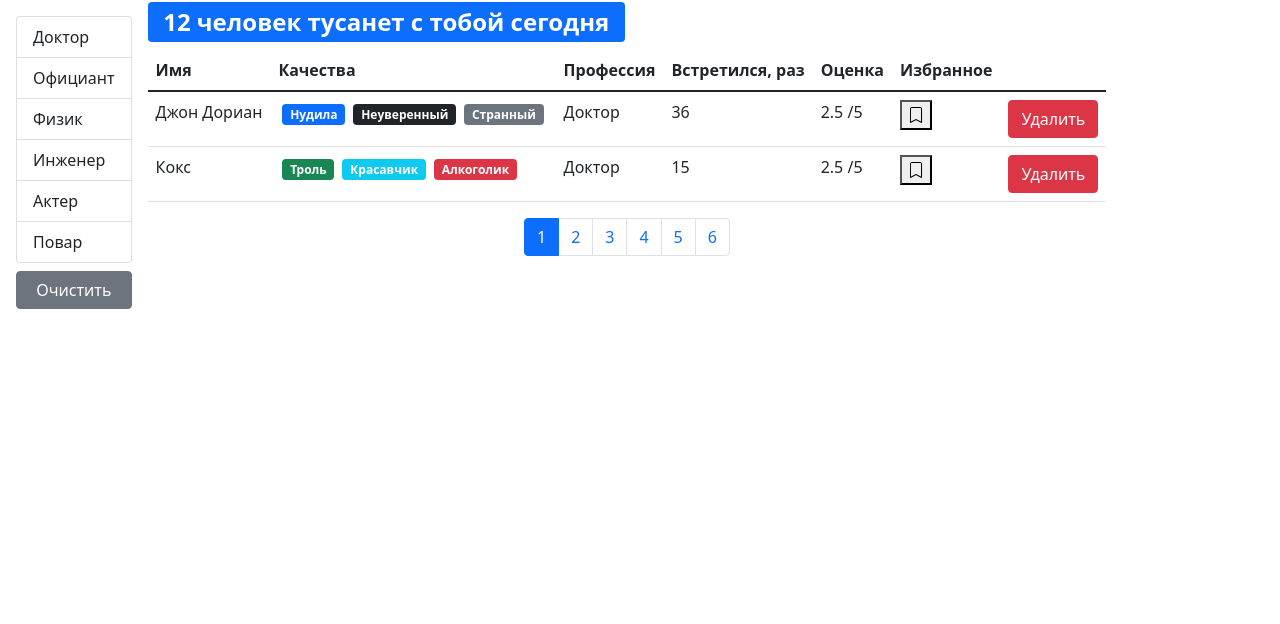
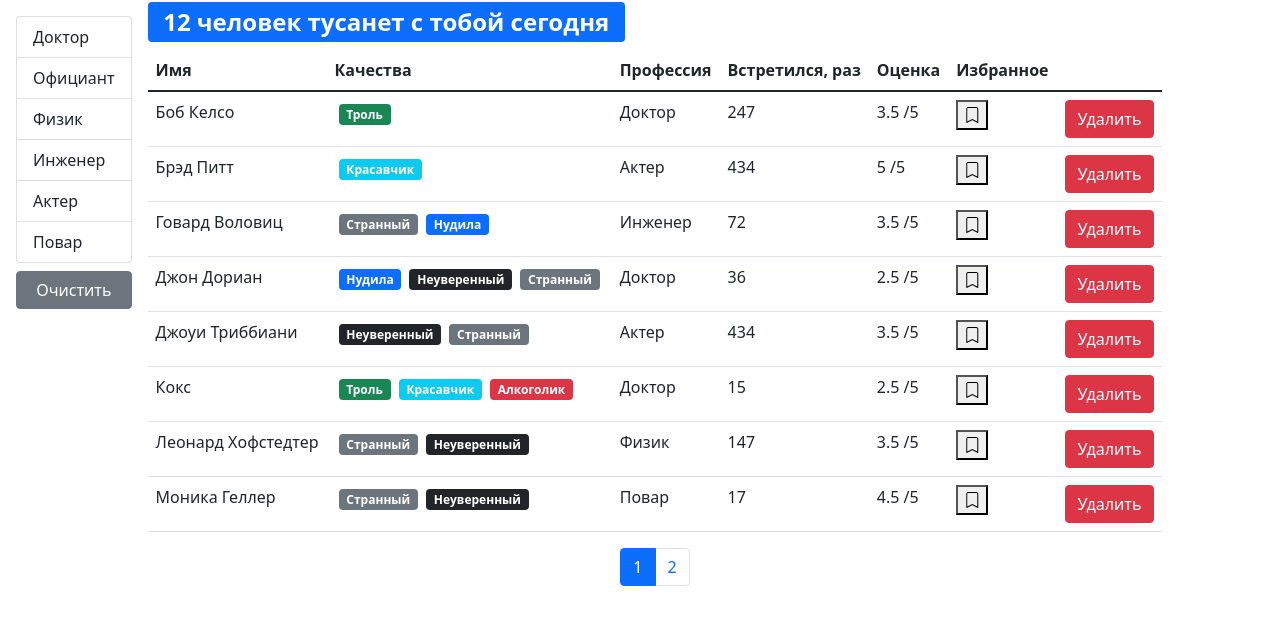
Before and after one commit to E1ectRoman/kursovaya, a React (Create React App) app: page / in a window 1280 px wide. Shown: the top 624 px of the page. Built offline with nearby package versions, Linux system fonts and the light colour scheme.

Commit message:
делаю 7урок, посмотрел 3 видео

```diff
--- /dev/null
+++ b/src/app/components/userTable.jsx
@@ -0,0 +1,34 @@
+import React from 'react';
+import User from "./user";
+import PropTypes from "prop-types";
+
+const UserTable = ({users, onSort, ...rest}) => {
+  return (
+    <table className="table">
+      <thead>
+      <tr>
+        <th onClick={() => onSort('name')} scope="col">Имя</th>
+        <th scope="col">Качества</th>
+        <th onClick={() => onSort('profession.name')} scope="col">Профессия</th>
+        <th onClick={() => onSort('completedMeetings')} scope="col">Встретился, раз</th>
+        <th onClick={() => onSort('rate')} scope="col">Оценка</th>
+        <th onClick={() => onSort('bookmark')} scope="col">Избранное</th>
+        <th/>
+      </tr>
+      </thead>
+      <tbody>
+      {users.map((user) => (
+        <User {...rest} {...user} key={user._id}/>
+      ))}
+      </tbody>
+    </table>
+  );
+}
+
+UserTable.propTypes = {
+  users: PropTypes.array.isRequired,
+  onSort: PropTypes.func.isRequired,
+}
+
+
+export default UserTable;
--- a/src/app/components/users.jsx
+++ b/src/app/components/users.jsx
@@ -2,17 +2,19 @@
 import PropTypes from "prop-types";
 import {paginate} from "../utils/paginate";
 import Pagination from "./pagination";
-import User from "./user";
 import api from "../api";
 import GroupList from "./GroupList"
 import SearchStatus from "./searchStatus";
+import UserTable from "./userTable";
+import _ from 'lodash'
 
 const Users = ({users: allUsers, ...rest}) => {
   const [currentPage, setCurrentPage] = useState(1);
   const [professions, setProfession] = useState();
   const [selectedProf, setSelectedProf] = useState();
+  const [sortBy, setSortBy] = useState({iter: 'name', order: 'asc'});
 
-    const pageSize = 2;
+  const pageSize = 8;
   useEffect(() => {
     api.professions.fetchAll().then((data) => setProfession(data));
   }, []);
@@ -23,6 +25,13 @@
   const handleProfessionSelect = (item) => {
     setSelectedProf(item);
   };
+  const handleSort = (item) => {
+    if (sortBy.iter === item) {
+      setSortBy((prevState) => ({...prevState, order: prevState.order === 'asc' ? 'desc' : 'asc'}))
+    } else {
+      setSortBy({iter: item, order: 'asc'})
+    }
+  }
 
   const handlePageChange = (pageIndex) => {
     setCurrentPage(pageIndex);
@@ -36,7 +45,8 @@
     : allUsers;
 
   const count = filteredUsers.length;
-    const usersCrop = paginate(filteredUsers, currentPage, pageSize);
+  const sortedUsers = _.orderBy(filteredUsers, [sortBy.iter], [sortBy.order])
+  const usersCrop = paginate(sortedUsers, currentPage, pageSize);
   const clearFilter = () => {
     setSelectedProf();
   };
@@ -62,24 +72,7 @@
       <div className="d-flex flex-column">
         <SearchStatus length={count}/>
         {count > 0 && (
-                    <table className="table">
-                        <thead>
-                        <tr>
-                            <th scope="col">Имя</th>
-                            <th scope="col">Качества</th>
-                            <th scope="col">Профессия</th>
-                            <th scope="col">Встретился, раз</th>
-                            <th scope="col">Оценка</th>
-                            <th scope="col">Избранное</th>
-                            <th/>
-                        </tr>
-                        </thead>
-                        <tbody>
-                        {usersCrop.map((user) => (
-                            <User {...rest} {...user} key={user._id}/>
-                        ))}
-                        </tbody>
-                    </table>
+          <UserTable users={usersCrop} onSort={handleSort} {...rest}/>
         )}
         <div className="d-flex justify-content-center">
           <Pagination
```
Lines whose indentation alone changed are shown as unchanged.
